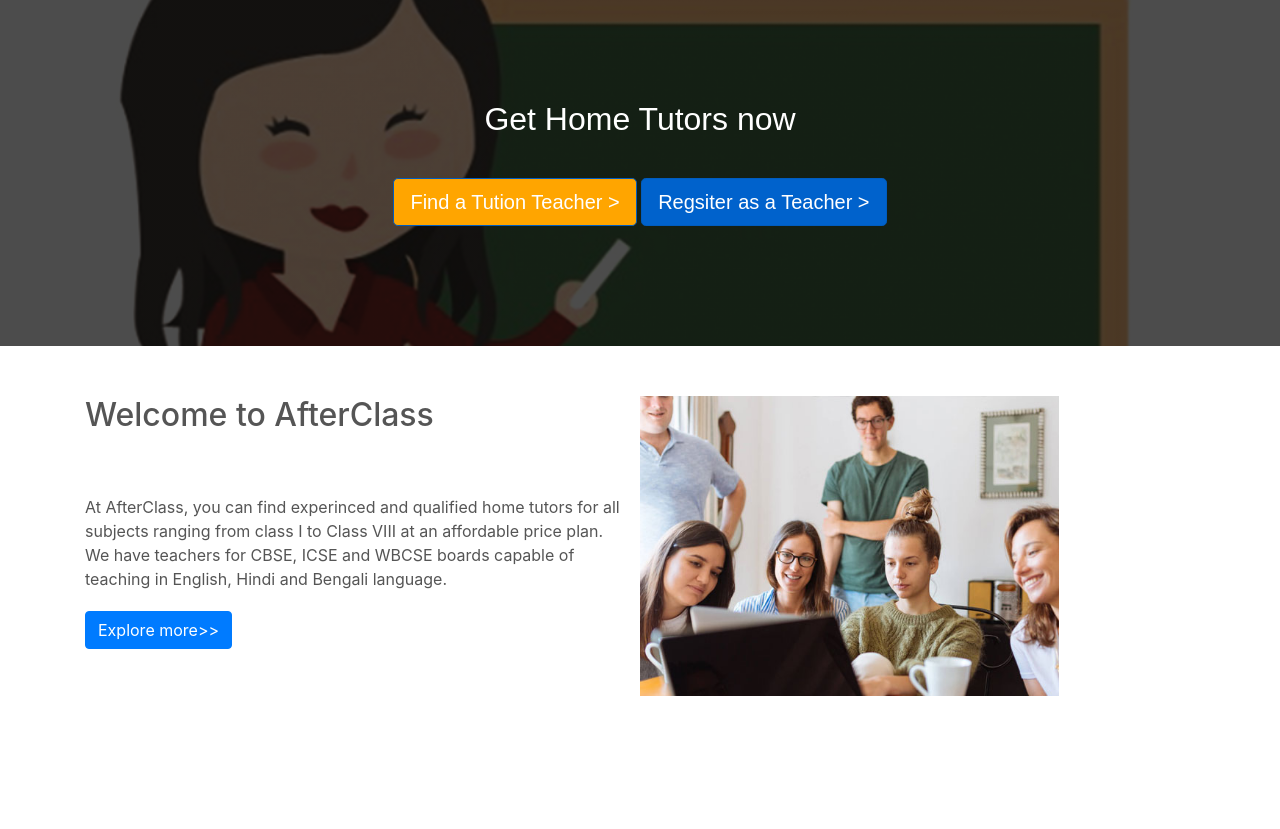
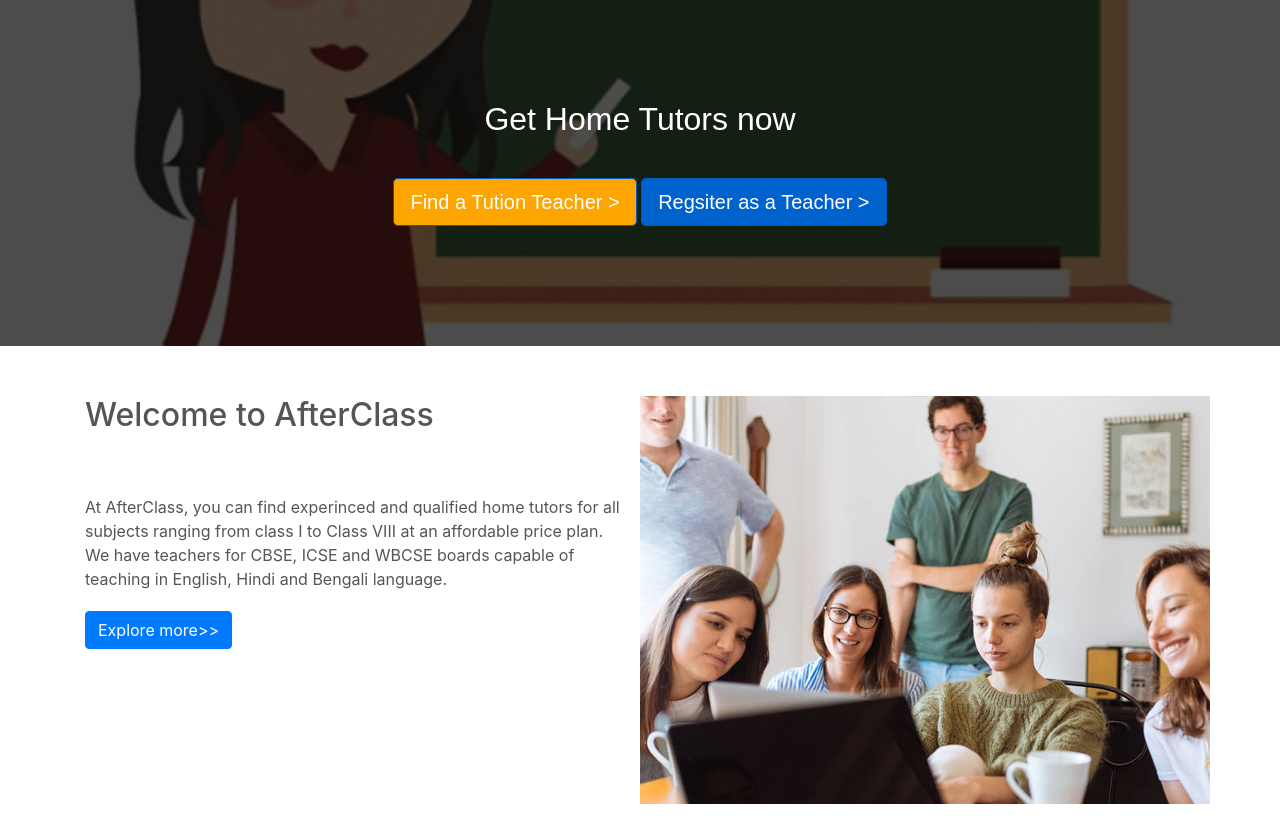
Before and after one commit to ADSANDY18/afterclass, a PHP site: page / in a window 1280 px wide. Shown: the part 66-895 px from the top of the page. Before the commit the page ends 762 px from the top, so only its background shows below. Run offline with PHP 8.4, Linux system fonts and the light colour scheme.

Commit message:
Update index.php

```diff
--- a/index.php
+++ b/index.php
@@ -61,7 +61,7 @@
         <div class="col-md-6">
 
 
-        <img class="row d-flex align-contents-center justify-centents-center" src="pic1.jpg" style="height: 300px" ">
+        <img class="row d-flex align-contents-center justify-centents-center" src="pic1.jpg">
 
         </div>
         </div>
```
